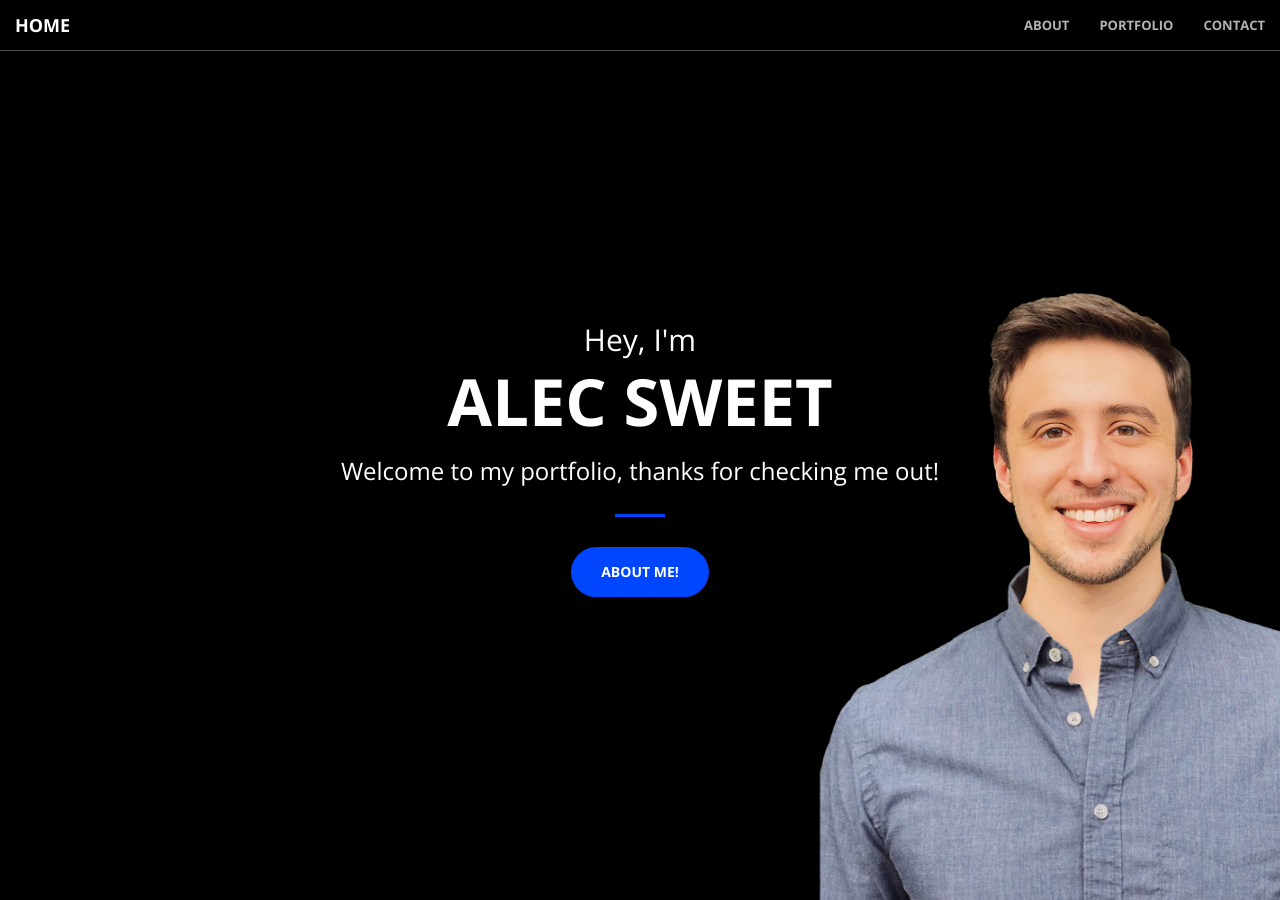
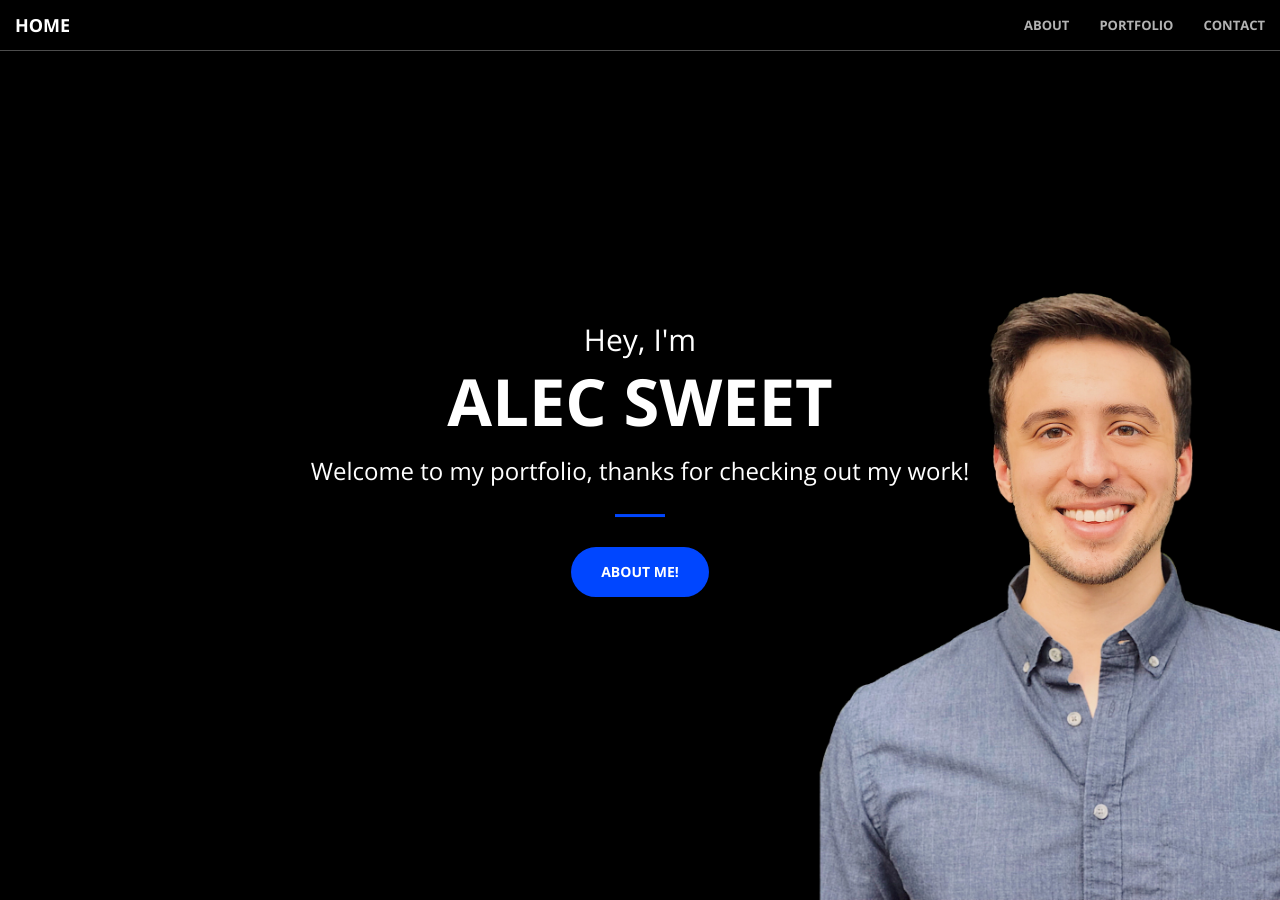
Before and after one commit to AlecSweet/AlecSweet.github.io, a Jekyll site: the page built from index.html, in a window 1280 px wide and 900 px high. Built offline with Jekyll 4.4.1, drawn with Linux system fonts in a browser that asks for light colours.

Commit message:
Update header.html

```diff
--- a/_includes/header.html
+++ b/_includes/header.html
@@ -3,7 +3,7 @@
         <div class="header-content-inner">
             <h2>Hey, I'm</h2>
             <h1>Alec Sweet</h1>
-            <h3>Welcome to my portfolio, thanks for checking me out!</h3>
+            <h3>Welcome to my portfolio, thanks for checking out my work!</h3>
             <hr>
             <a href="#about" class="btn btn-primary btn-xl page-scroll">About Me!</a>
         </div>
```
